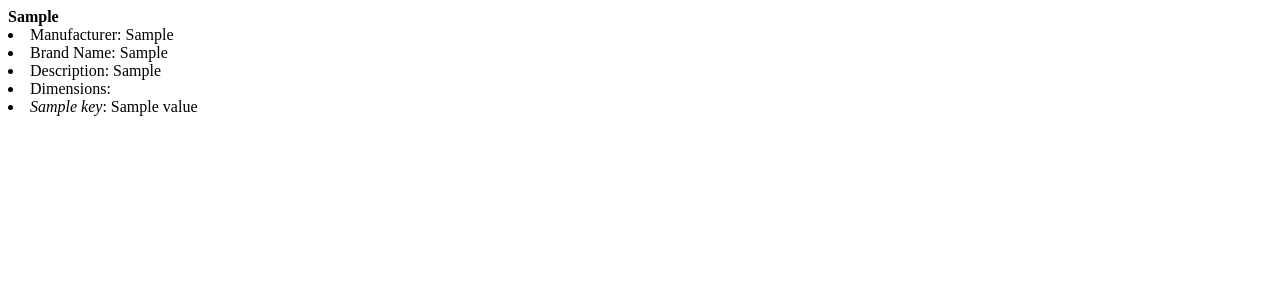
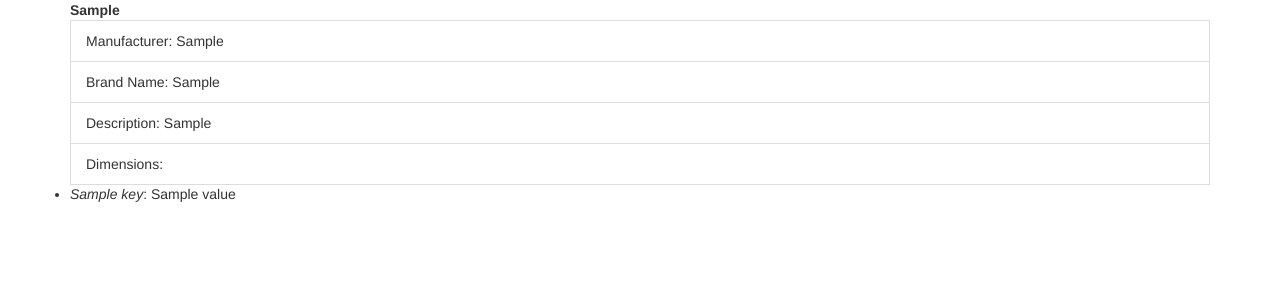
Before and after one commit to jgao1995/Surgery.io, a Django app: template catheters/templates/plan_surgery/search_results.html in a window 1280 px wide. Shown: the top 300 px of the page. Run offline with Django 3.2, Linux system fonts and the light colour scheme; the template is opened without the code that fills it: most values are stand-ins (such as "Sample title", 1, 10 or a date in 2020); some libraries are stand-ins or nearby versions.

Commit message:
bootstrap for search

```diff
--- a/catheters/templates/plan_surgery/search_results.html
+++ b/catheters/templates/plan_surgery/search_results.html
@@ -1,12 +1,31 @@
+<!doctype html>
+<html>
+    <head>
+      <meta charset="utf-8">
+      <meta http-equiv="X-UA-Compatible" content="IE=edge">
+      <meta name="viewport" content="width=device-width, initial-scale=1">
+      <title>Bootstrap</title>
+      {% load bootstrap3 %}
+      {% bootstrap_css %}
+      {% bootstrap_javascript %}
+      {# Display django.contrib.messages as Bootstrap alerts #}
+      {% bootstrap_messages %}
+    </head>
+
+    <div class="container">
+      <ul class="list-group">
       {% for product_type, devices in results.items %}
           <b>{{product_type}}</b>
           {% for device in devices %}
-        <li>Manufacturer: {{ device.0 }}</li>
-        <li>Brand Name: {{ device.1 }}</li>
-        <li>Description: {{ device.2 }}</li>
-        <li>Dimensions:</li>
+              <li class="list-group-item">Manufacturer: {{ device.0 }}</li>
+              <li class="list-group-item">Brand Name: {{ device.1 }}</li>
+              <li class="list-group-item">Description: {{ device.2 }}</li>
+              <li class="list-group-item">Dimensions:</li>
                   {% for key, value in device.3.items %}
                       <li><i>{{ key }}</i>: {{value}}</li>
                   {% endfor %}
           {% endfor %}
       {% endfor %}
+    </ul>
+</div>
+</html>
```
Lines whose indentation alone changed are shown as unchanged.
